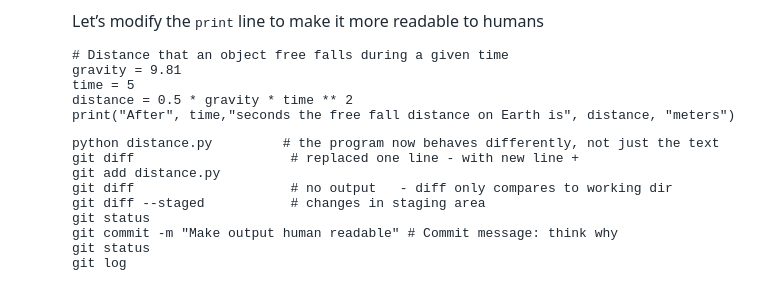
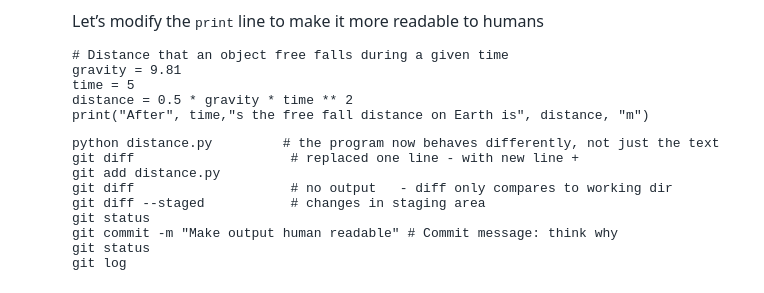
Before and after one commit to tu-delft-library/introduction_to_version_control_with_git, a Jekyll site: the page built from materials_for_trainers/lesson_plan.md, in a window 1280 px wide and 900 px high, scrolled down 3793 px. Shown: the part 152-445 px from the top of the window, without its empty margins (108-872 px from the left). Built offline with Jekyll 4.4.1, drawn with Linux system fonts in a browser that asks for light colours; our own code applies the rules of GitHub Pages for plain Markdown files; some of the changed text lies outside the part shown.

Commit message:
Shorthand physical units

````diff
--- a/materials_for_trainers/lesson_plan.md
+++ b/materials_for_trainers/lesson_plan.md
@@ -201,7 +201,7 @@ Let's modify the `print` line to make it more readable to humans
 gravity = 9.81
 time = 5
 distance = 0.5 * gravity * time ** 2
-print("After", time,"seconds the free fall distance on Earth is", distance, "meters")
+print("After", time,"s the free fall distance on Earth is", distance, "m")
 ```
 ```console
 python distance.py         # the program now behaves differently, not just the text
@@ -285,7 +285,7 @@ Let's imagine our fingers got clumsy and we typed gravity with the decimals swap
 gravity = 9.18
 time = 5
 distance = 0.5 * gravity * time ** 2
-print("After", time, "seconds the free fall distance on Earth is", distance, "meters")
+print("After", time, "s the free fall distance on Earth is", distance, "m")
 ```
 ```console
 python distance.py                 # 114.75 m. Looks plausible! Would you have noticed from the output alone?
@@ -528,7 +528,7 @@ Let's change gravity value to that of the Moon `gravity=1.62`
 gravity = 1.62
 time = 5
 distance = 0.5 * gravity * time ** 2
-print("After", time, "seconds the free fall distance on the Moon is", distance, "meters")
+print("After", time, "s the free fall distance on the Moon is", distance, "m")
 ```
 ```console
 python distance.py             # Moon gravity
````
Also changed, not shown: material_for_participants/PRACTICAL_collaboration.md (+2 -2 lines).
